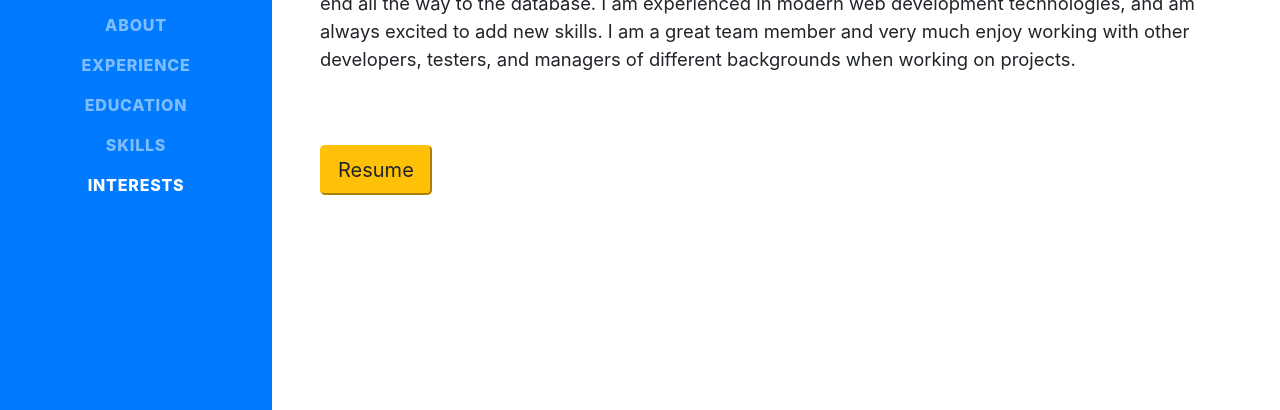
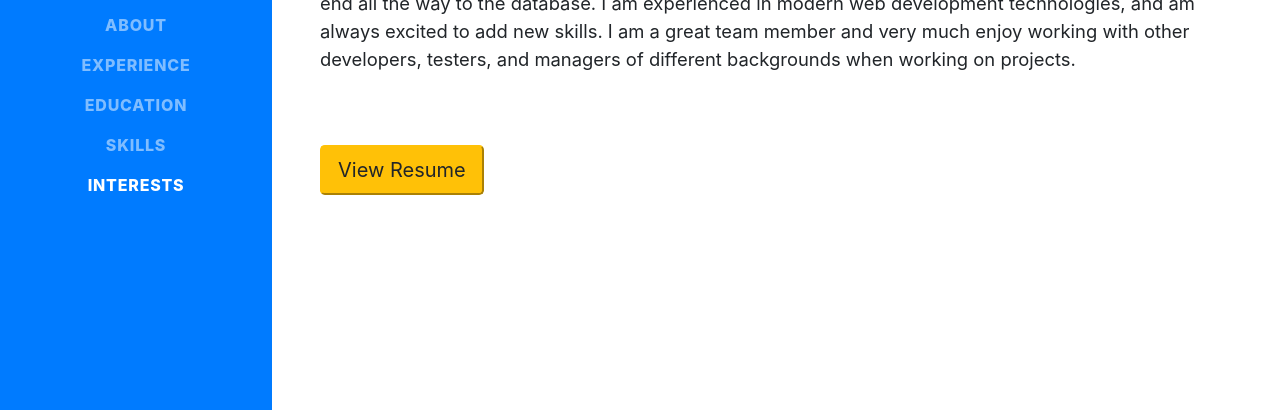
Before and after one commit to averyburne/portfolio, a website with bundled scripts: page index.html in a window 1280 px wide. Shown: the part 387-797 px from the top of the page. Built offline with nearby package versions, Linux system fonts and the light colour scheme; a web font is replaced by a local one.

Commit message:
Changed resume button

```diff
--- a/index.html
+++ b/index.html
@@ -77,7 +77,7 @@
 
         <p class="lead mb-5">I am a skilled Full Stack Web Developer that focuses on data flow from the front-end through the back-end all the way to the database. I am experienced in modern web development technologies, and am always excited to add new skills. I am a great team member and very much enjoy working with other developers, testers, and managers of different backgrounds when working on projects.</p>
       </br >
-          <button class="btn-warning btn-lg" onclick=" window.open('./data/AveryBurneResume.pdf'); return true;">Resume</button>
+          <button class="btn-warning btn-lg" onclick=" window.open('./data/AveryBurneResume.pdf'); return true;">View Resume</button>
       </div>
     </section>
 
```
